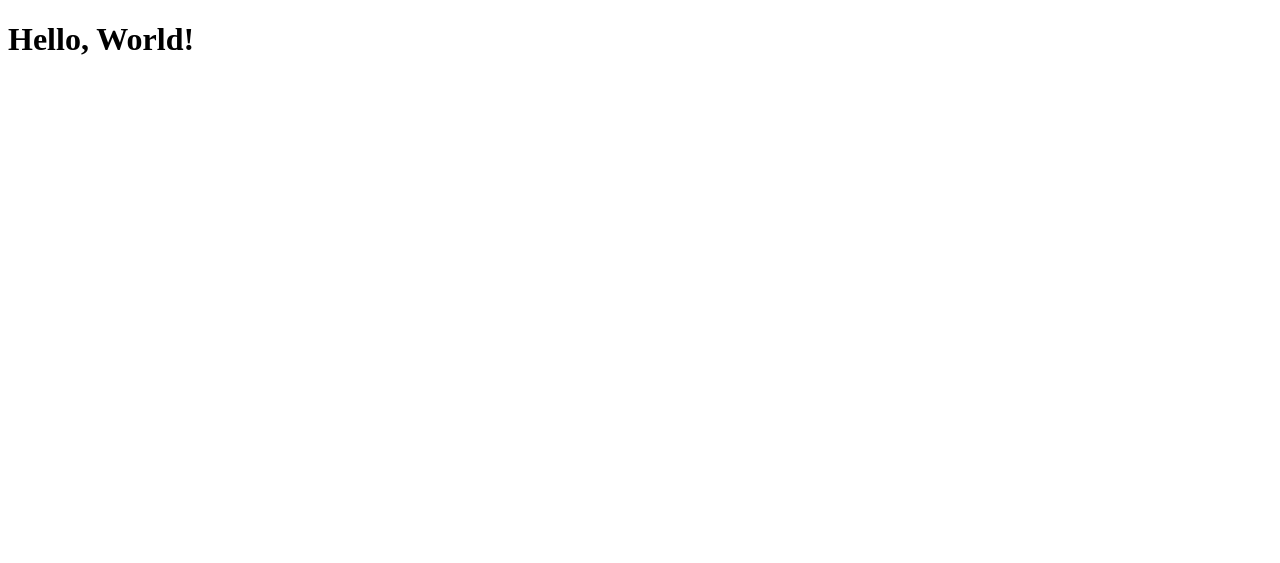
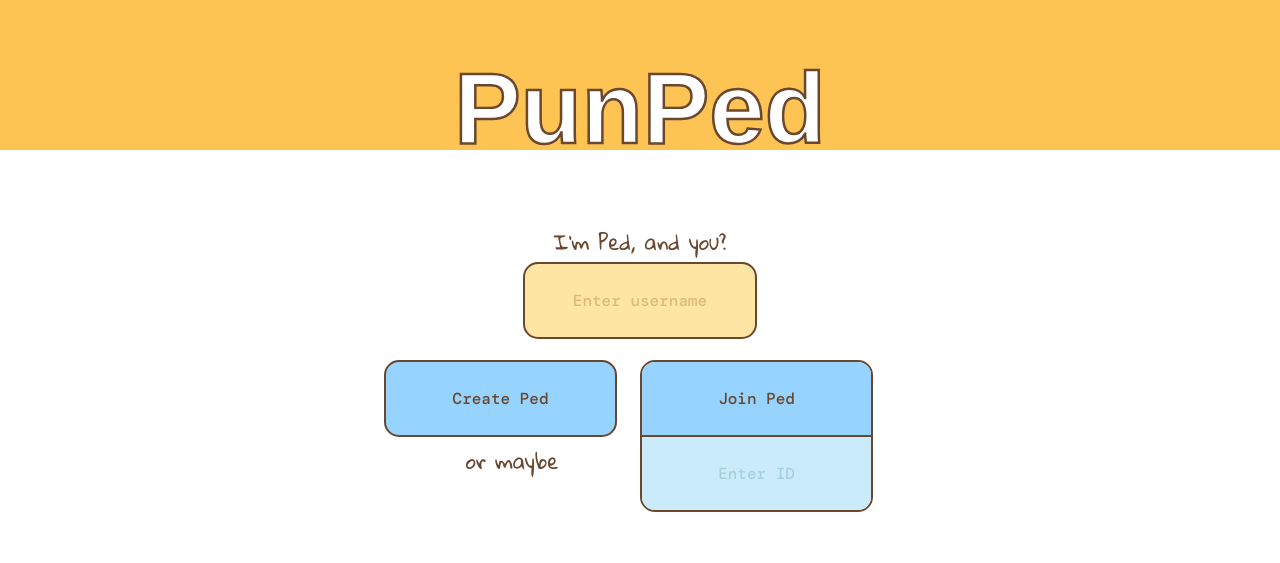
Before and after one commit to RuffLogix/comp-eng-ess-project, a plain HTML site: page frontend/index.html in a window 1280 px wide. Drawn offline with nearby package versions, Linux system fonts and the light colour scheme; a web font is replaced by a local one.

Commit message:
60 % Main page

```diff
--- a/frontend/index.html
+++ b/frontend/index.html
@@ -4,10 +4,35 @@
     <meta charset="UTF-8">
     <meta name="viewport" content="width=device-width, initial-scale=1.0">
     <link rel="stylesheet" href="./style.css">
+    <link rel="preconnect" href="https://fonts.googleapis.com">
+<link rel="preconnect" href="https://fonts.gstatic.com" crossorigin>
+<link href="https://fonts.googleapis.com/css2?family=DM+Mono:ital,wght@0,300;0,400;0,500;1,300;1,400;1,500&family=Gloria+Hallelujah&family=Kodchasan:ital,wght@0,200;0,300;0,400;0,500;0,600;0,700;1,200;1,300;1,400;1,500;1,600;1,700&display=swap" rel="stylesheet">
     <title>Document</title>
 </head>
 <body>
-    <h1>Hello, World!</h1>
+    <div class="topBannerContainer">
+        <div id="bg"></div>
+        <p id="name">PunPed</p>
+    </div>
+    <div class="main">
+        <div class="user">
+            <p class="ptext" id="imped">I’m Ped, and you?</p>
+            <input type="text" id="username" placeholder="Enter username">
+        </div>
+        <div class="custom">
+            <div class="btn" id="createPed">Create Ped</div>
+            <p class="ptext" id="maybe">or maybe</p>
+            <div class="party">
+                <div class="btn" id="join">Join Ped</div>
+                <input type="text" id="joinId" placeholder="Enter ID">
+            </div>
+        </div>
+        <!-- <div class="pedImg">
+            <p class="ptext" id="then">then..</p>
+            <img src="" alt="">
+        </div>
+        <div class="footer"></div> -->
+    </div>
 
     <script src="./script.js"></script>
 </body>
--- a/frontend/style.css
+++ b/frontend/style.css
@@ -0,0 +1,130 @@
+*{
+    margin: 0;
+    padding: 0;
+}
+.topBannerContainer{
+    position: relative;
+    width:100vw;
+    height:25vh;
+    z-index: 0;
+}
+.topBannerContainer #bg{
+    background-color: #FDC453;
+    width: 100vw;
+    height: 18.75vh;
+}
+.topBannerContainer p#name{
+    position: absolute;
+    width: 100%;
+    height: 85%;
+    top: 6.5vh;
+    z-index: 1;
+    font-family: "Kodchasan", sans-serif;
+    font-weight: 800;
+    font-size: 7.8vw; /* 13 em*/
+    -webkit-text-fill-color: white;
+    -webkit-text-stroke: 0.025em;
+    -webkit-text-stroke-color: #6A472E;
+    text-align: center;
+}
+.main .btn,input[type="text"]{
+    font-family: "DM Mono", monospace;
+    font-weight: 500;
+    font-style: normal;
+    font-size: 1.25vw; /*2em*/
+}
+p.ptext{
+    font-family: "Gloria Hallelujah", cursive;
+    font-weight: 400;
+    font-style: normal;
+    font-size: 1.6vw;/*2.5em*/
+    color: #6A472E;
+    text-align: center;
+}
+input{
+    text-align: center;
+    border: none; /* Remove Default border */
+    border-style: none;
+}
+input#username{
+    width: 17.9vw;
+    height: 9.125vh;
+    border-color: #6A472E;
+    border-style: solid;
+    border-width: 0.2vw;
+    border-radius: 1.17vw ;
+    background-color: #FFE5A3;
+    -webkit-text-fill-color: #C59F67;
+}
+input::-webkit-input-placeholder{
+    opacity: 0.6;
+}
+.btn#createPed{
+    width: 17.9vw;
+    height: 9.125vh;
+    border-color: #6A472E;
+    border-style: solid;
+    border-width: 0.2vw;
+    border-radius: 1.17vw ;
+    text-align: center;
+    vertical-align: middle;
+    line-height: 9.125vh;
+    -webkit-text-fill-color: #6A472E;
+    background-color: #96D3FF;
+}
+.party{
+    display: grid;
+    width: 17.9vw;
+    height: 18.45vh;
+    grid-template-rows: 9.125vh ,9.125vh;
+    border-color: #6A472E;
+    border-style: solid;
+    border-width: 0.2vw;
+    border-radius: 1.17vw ;
+
+    overflow: hidden; /* Crop the exceed bg color */
+}
+.btn#join{
+    width: 17.9vw;
+    height: 9.125vh;
+    text-align: center;
+    vertical-align: middle;
+    line-height: 9.125vh;
+    -webkit-text-fill-color: #6A472E;
+    background-color: #96D3FF;
+    border-bottom:0.2vw solid #6A472E ;
+}
+input#joinId{
+    width: 17.9vw;
+    height: 9.125vh;
+    background-color: #CAECFA;
+    -webkit-text-fill-color: #8FBEC5;
+}
+.main{
+    width: 100%;
+    height: 100%;
+    display: grid;
+    grid-template-columns: repeat(auto-fit,40%);
+    grid-template-rows: repeat(4,10vh);
+    margin-top: 5vh;
+    justify-content: center;
+    align-items:center ;
+}
+.user{
+    grid-area: 1/1/2/2;
+    justify-items: center;
+    align-items: center;
+    display: grid;
+}
+.custom{
+    grid-area: 3/1/4/2;
+    display: grid;
+    grid-template-columns: repeat(2,1fr);
+    grid-template-rows: repeat(2,10vh);
+}
+.btn#createPed{
+    grid-area: 1/1/1/1;
+}
+p#maybe{
+    grid-area: 2/1/2/1;
+}
```
